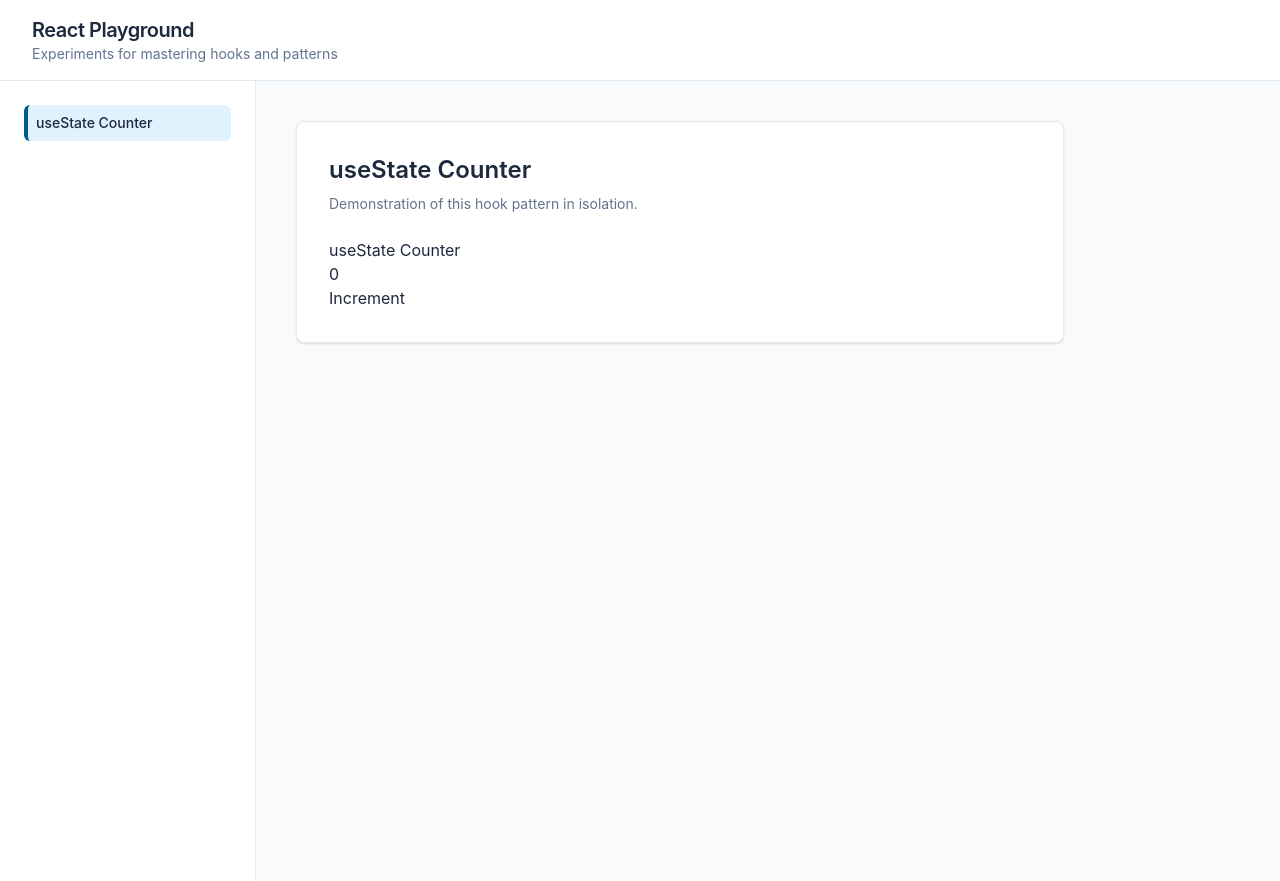
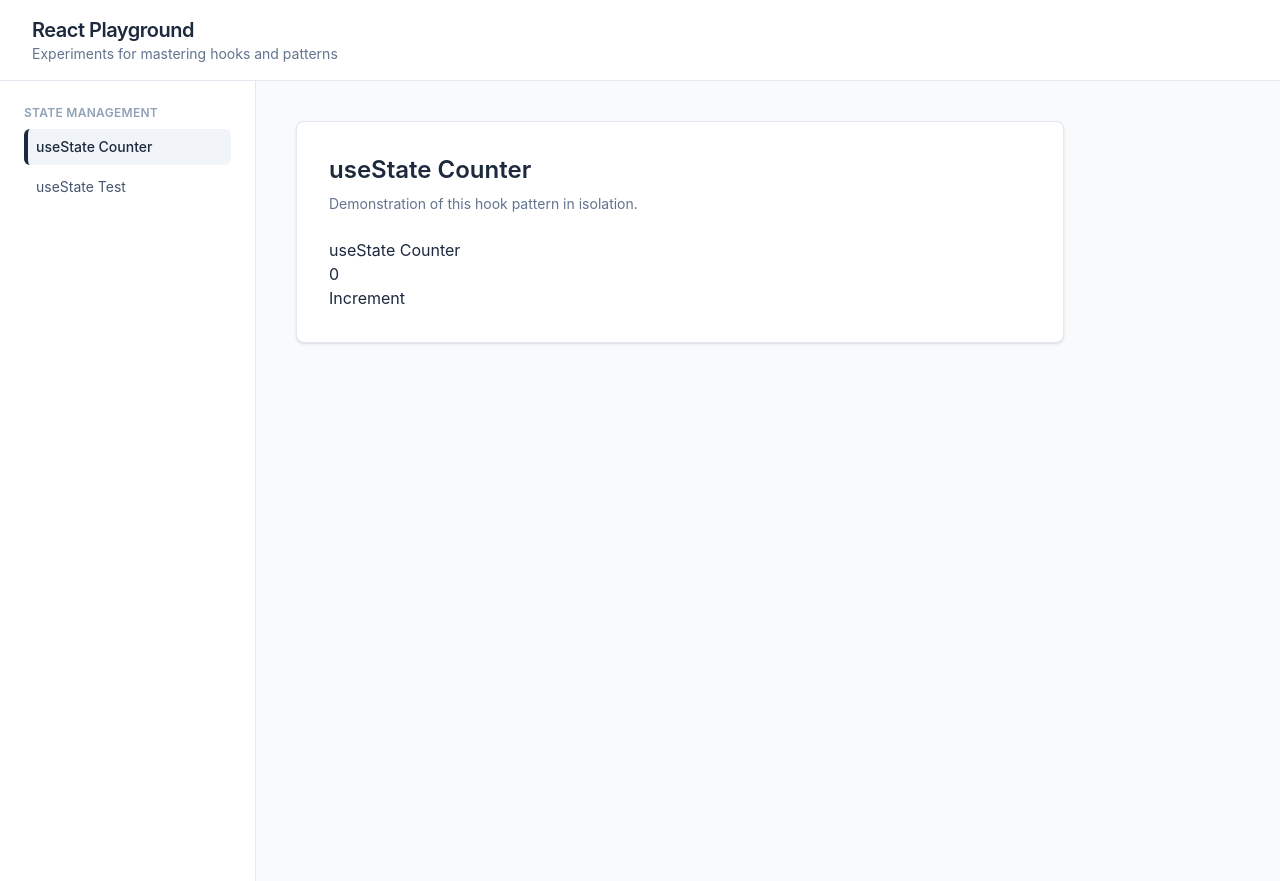
Before and after one commit to marykasp/react-playground, a React app: page / in a window 1280 px wide. Built offline with nearby package versions, Linux system fonts and the light colour scheme; the HTML template or start-up script is replaced by a standard one.

Commit message:
Edit layout to create a sidebar that groups patterns by category - render section headers

```diff
--- a/src/App.jsx
+++ b/src/App.jsx
@@ -1,14 +1,25 @@
 import React from "react";
 
 import Counter from "./playground/useState/Counter";
+import Test from "./playground/useState/Test";
 
 const playgrounds = {
+  "State Management": {
     "useState Counter": Counter,
+    "useState Test": Test,
+  },
 };
 
 export default function App() {
   const [active, setActive] = React.useState("useState Counter");
-  const ActiveComponent = playgrounds[active];
+
+  // Find active component
+  let ActiveComponent = null;
+  Object.values(playgrounds).forEach((group) => {
+    if (group[active]) {
+      ActiveComponent = group[active];
+    }
+  });
 
   return (
     <div className="min-h-screen bg-slate-50 text-slate-800">
@@ -26,19 +37,29 @@ export default function App() {
         {/* Sidebar */}
         <aside className="w-64 border-r border-slate-200 bg-white p-6">
           <nav className="space-y-1">
-            {Object.keys(playgrounds).map((name) => (
+            {Object.entries(playgrounds).map(([section, items]) => (
+              <div key={section}>
+                <h2 className="mb-2 text-xs font-semibold uppercase tracking-wide text-slate-400">
+                  {section}
+                </h2>
+
+                <div className="space-y-1">
+                  {Object.keys(items).map((name) => (
                     <button
                       key={name}
                       onClick={() => setActive(name)}
                       className={`w-full text-left px-3 py-2 rounded-md text-sm transition
                         ${
                           active === name
-                      ? "bg-sky-100 font-medium border-l-4 border-sky-800 pl-2"
+                            ? "bg-slate-100 font-medium border-l-4 border-slate-800 pl-2"
                             : "hover:bg-slate-100 text-slate-600"
                         }`}
                     >
                       {name}
                     </button>
+                  ))}
+                </div>
+              </div>
             ))}
           </nav>
         </aside>
@@ -50,7 +71,8 @@ export default function App() {
             <p className="text-sm text-slate-500 mb-6">
               Demonstration of this hook pattern in isolation.
             </p>
-            <ActiveComponent />
+
+            {ActiveComponent && <ActiveComponent />}
           </div>
         </main>
       </div>
--- /dev/null
+++ b/src/playground/useState/Test.jsx
@@ -0,0 +1,7 @@
+import React from "react";
+
+const Test = () => {
+  return <div>Test</div>;
+};
+
+export default Test;
```
Lines whose indentation alone changed are shown as unchanged.
